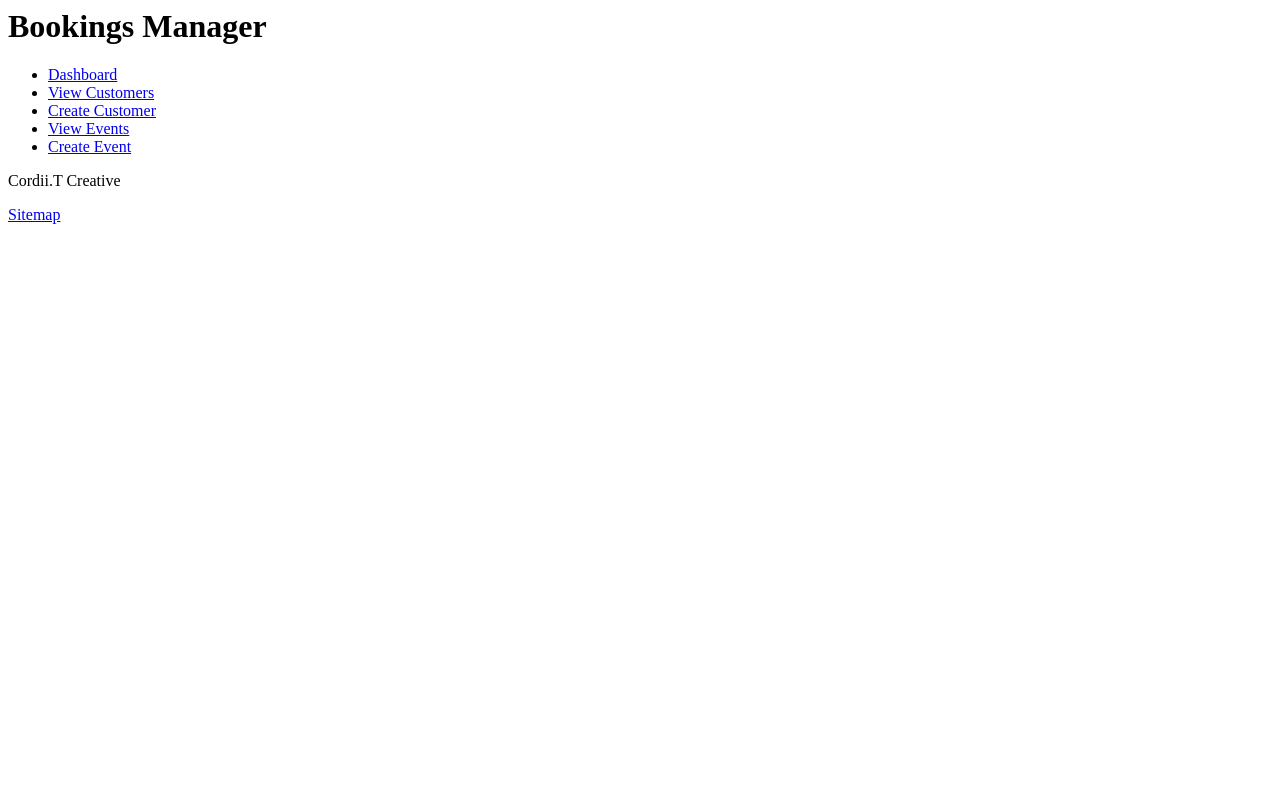
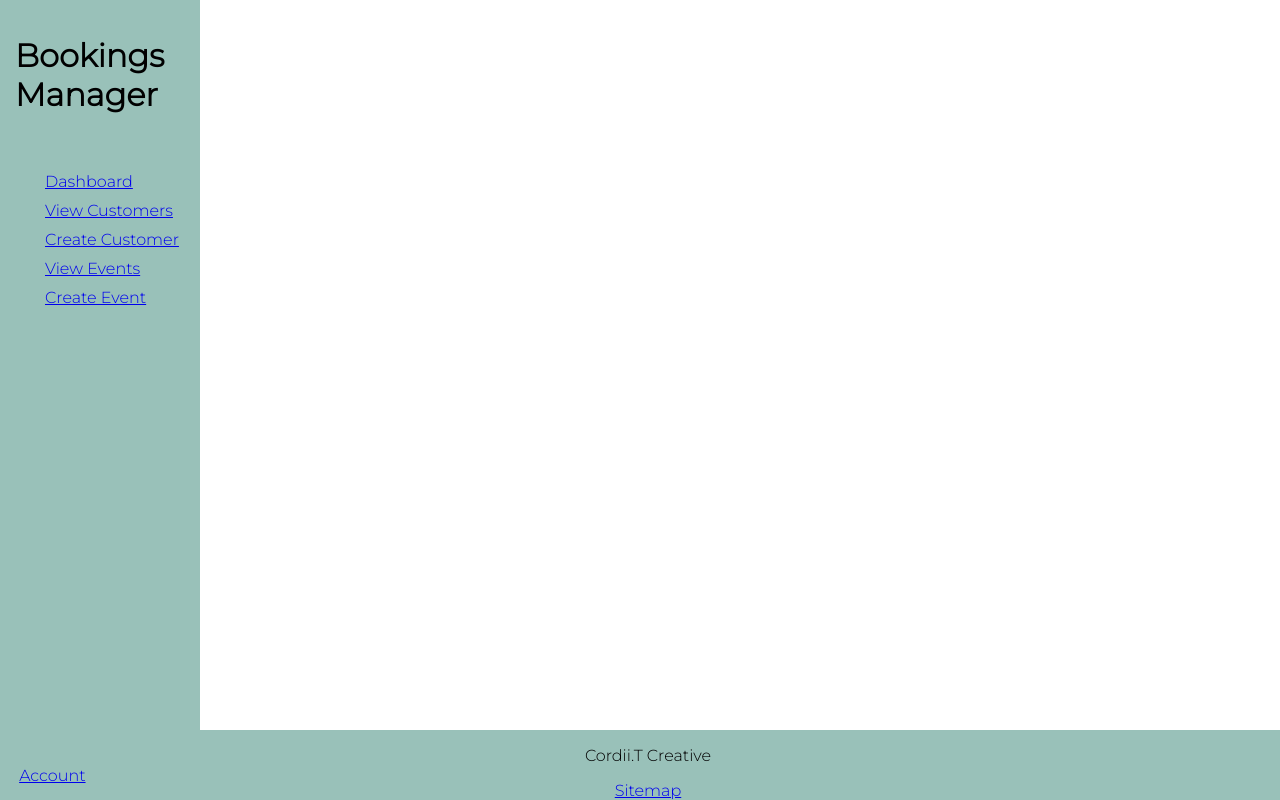
Before and after one commit to CordiiT14/Bookings_Manager, a Flask app: page / in a window 1280 px wide. Run offline with Flask 2, Linux system fonts and the light colour scheme.

Commit message:
added some initial styling and formatting to display content

```diff
--- /dev/null
+++ b/static/style.css
@@ -0,0 +1,52 @@
+/* Universal styles */
+
+.side-bar {
+    height: 100%;
+    width: 200px;
+    position: fixed;
+    z-index: 1;
+    top: 0;
+    left: 0;
+    background-color: #99C1B9 ;
+
+
+}
+
+header {
+    padding: 15px;
+}
+
+.side-bar li {
+    list-style: none;
+    padding: 5px;
+}
+
+.account {
+    margin: 10px;
+    padding: 5px;
+    position: fixed;
+    bottom: 0;
+
+}
+
+.dashboard-container {
+    background-color: #8E7DBE;
+    left: 200px;
+    width: 100%;
+}
+
+.footer-container {
+    position: fixed;
+    background-color: #99C1B9;
+    bottom: 0;
+    width: 100%;
+}
+
+footer {
+    text-align: center;
+}
+
+
+ .main-site-container {
+     font-family: Montserrat, sans-serif;
+}
--- a/templates/base.html
+++ b/templates/base.html
@@ -2,11 +2,14 @@
     <head>
         <meta charset="UTF-8">
         <title>{{ title }} - Bookings Manager</title>
+        <link rel="stylesheet" href="{{ url_for('static', filename='style.css') }}">
+        <link href="https://fonts.googleapis.com/css2?family=Montserrat:wght@300&display=swap" rel="stylesheet">
     </head>
+    <div class="main-site-container">
+        <div class="side-bar">
             <header>
                 <h1>Bookings Manager</h1>
             </header>
-    <div class="side-bar">
                 <nav>
                 <ul>
                     <li>
@@ -26,16 +29,25 @@
                     </li>
                 </ul>
             </nav>
+            <div class="account">
+                <img href="{{ url_for('static', filename='images/accountlogo') }}">
+                <a href="/account">Account</a>
+            </div>
         </div>
     <main>
+        <div class="dashboard-container">
             {% block content %}
 
             {% endblock %}
+        </div>
     </main>
     <footer>
+        <div class="footer-container">
             <p>Cordii.T Creative</p>
             <div class="sitemap">
                 <a href="/sitemap" target="_blank">Sitemap</a>
             </div>
+        </div>
     </footer>
+    </div>
 </html>
```
Also changed, not shown: static/images/accountlogo.jpeg (added). Lines whose indentation alone changed are shown as unchanged.
